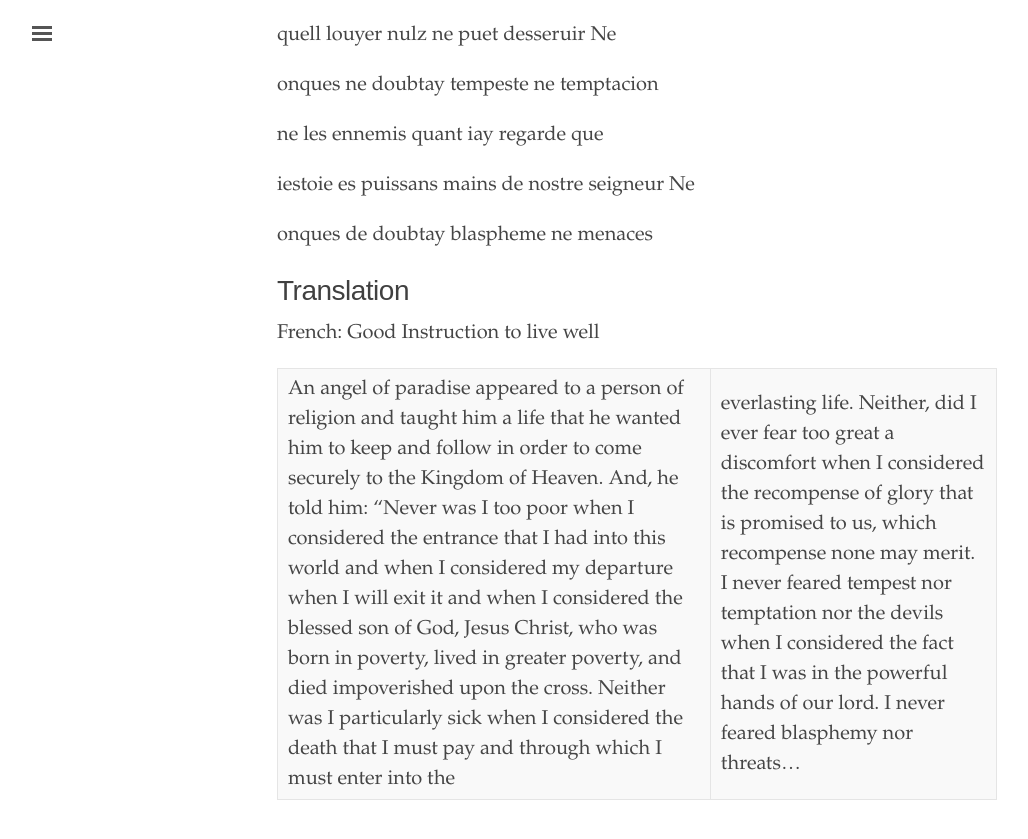
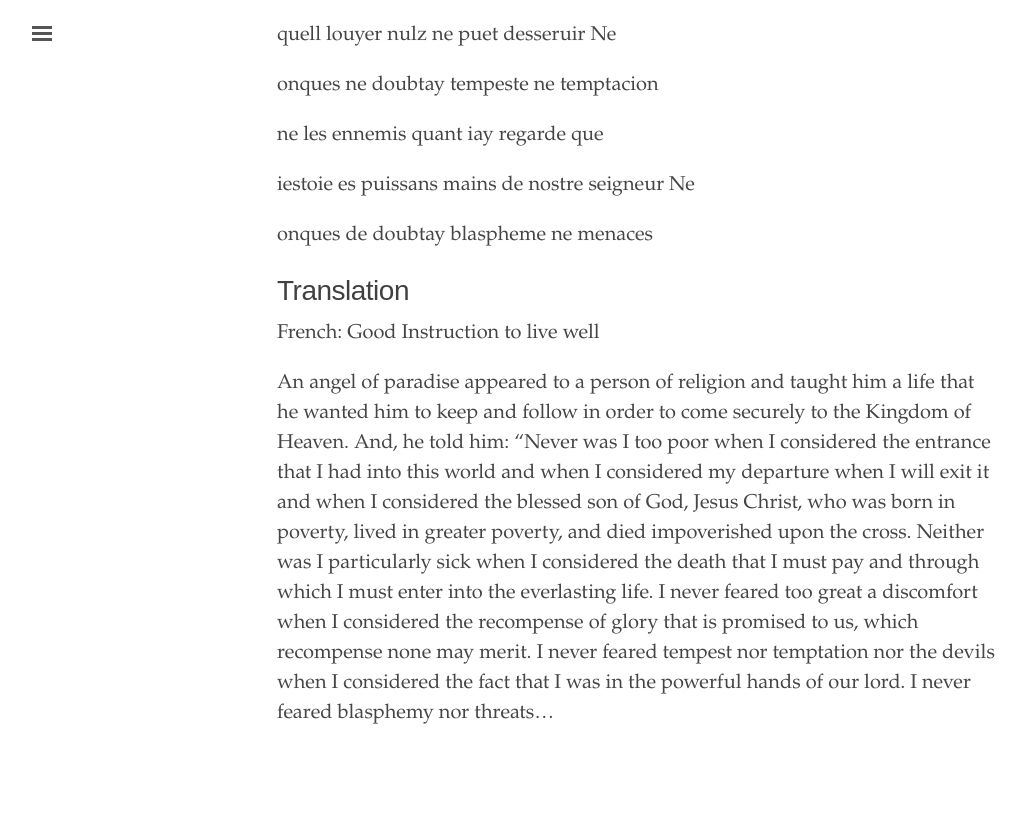
Before and after one commit to oldfrenchtexts/L-aiguillon-d-amour-divine, a Jekyll site: the page built from _texts/Folio 1R.md, in a window 1280 px wide and 900 px high, scrolled down 1928 px. Shown: the top 839 px of the window, without its empty margins (3-1031 px from the left). Built offline with Jekyll 4.4.1, drawn with Linux system fonts in a browser that asks for light colours.

Commit message:
Update Folio 1R.md

```diff
--- a/_texts/Folio 1R.md
+++ b/_texts/Folio 1R.md
@@ -58,4 +58,4 @@ onques de doubtay blaspheme ne menaces
 
 French: Good Instruction to live well
 
-An angel of paradise appeared to a person of religion and taught him a life that he wanted him to keep and follow in order to come securely to the Kingdom of Heaven. And, he told him: “Never was I too poor when I considered the entrance that I had into this world and when I considered my departure when I will exit it and when I considered the blessed son of God, Jesus Christ, who was born in poverty, lived in greater poverty, and died impoverished upon the cross. Neither was I particularly sick when I considered the death that I must pay and through which I must enter into the | everlasting life. Neither, did I ever fear too great a discomfort when I considered the recompense of glory that is promised to us, which recompense none may merit. I never feared tempest nor temptation nor the devils when I considered the fact that I was in the powerful hands of our lord. I never feared blasphemy nor threats…
+An angel of paradise appeared to a person of religion and taught him a life that he wanted him to keep and follow in order to come securely to the Kingdom of Heaven. And, he told him: “Never was I too poor when I considered the entrance that I had into this world and when I considered my departure when I will exit it and when I considered the blessed son of God, Jesus Christ, who was born in poverty, lived in greater poverty, and died impoverished upon the cross. Neither was I particularly sick when I considered the death that I must pay and through which I must enter into the everlasting life. I never feared too great a discomfort when I considered the recompense of glory that is promised to us, which recompense none may merit. I never feared tempest nor temptation nor the devils when I considered the fact that I was in the powerful hands of our lord. I never feared blasphemy nor threats…
```
